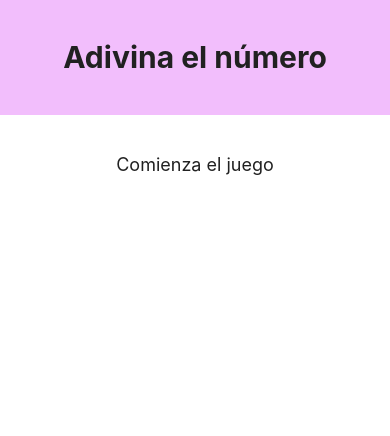
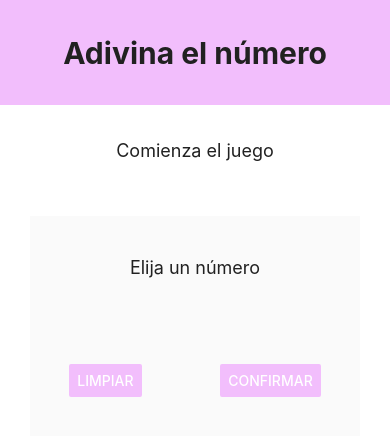
Before and after one commit to sotopro/clase02codehouse, a React Native app: screen / in a window 390 px wide. Shown: the top 436 px of the page. Built offline with nearby package versions, Linux system fonts and the light colour scheme.

Commit message:
[feature] - create card component & styles

```diff
--- a/App.js
+++ b/App.js
@@ -16,15 +16,16 @@ import {
 
 import Header from './src/components/molecules/header/index';
 import Title from './src/components/atoms/title/index';
-
+import Card from './src/components/molecules/card/index';
 
 const App = () => {
 
   return (
     <SafeAreaView style={styles.container}>
       <View style={styles.container}>
-        <Header />
-        <Title />
+        <Header title="Adivina el número" />
+        <Title text="Comienza el juego" />
+        <Card title="Elija un número" color="#F2BEFC" />
       </View>
     </SafeAreaView>
   );
--- a/src/components/atoms/title/index.js
+++ b/src/components/atoms/title/index.js
@@ -2,10 +2,10 @@ import React from 'react';
 import  {View, Text } from 'react-native';
 import { styles } from './styles';
 
-const Title = () => {
+const Title = ({text}) => {
     return (
         <View style={styles.container}>
-            <Text style={styles.text}>Comienza el juego</Text>
+            <Text style={styles.text}>{text}</Text>
         </View>
     )
 }
--- /dev/null
+++ b/src/components/molecules/card/index.js
@@ -0,0 +1,17 @@
+import React from 'react';
+import { View, Text, Button } from 'react-native';
+import { styles } from './styles';
+
+const Card = ({title, color}) => {
+    return (
+        <View style={styles.container}>
+            <Text style={styles.text}>{title}</Text>
+            <View style={styles.buttonContainer}>
+                <Button title="Limpiar" color={color} />
+                <Button title="Confirmar" color={color} />
+            </View>
+        </View>
+    )
+}
+
+export default Card;
--- /dev/null
+++ b/src/components/molecules/card/styles.js
@@ -0,0 +1,24 @@
+import { StyleSheet } from "react-native";
+
+export const styles = StyleSheet.create({
+  container: {
+    flexGrow: 0.25,
+    justifyContent: "space-around",
+    alignItems: 'center',
+    elevation: 2,
+    marginHorizontal: 30,
+    marginVertical: 20,
+    backgroundColor: '#fafafa'
+  },
+  text: {
+    fontSize: 18,
+    color: "#212121",
+  },
+  buttonContainer: {
+    width: "100%",
+    flexGrow: 0.05,
+    flexDirection: 'row',
+    justifyContent: 'space-around',
+    alignItems: 'center',
+  }
+  });
--- a/src/components/molecules/header/index.js
+++ b/src/components/molecules/header/index.js
@@ -2,10 +2,10 @@ import React from 'react';
 import { View, Text } from 'react-native';
 import { styles } from './styles';
 
-const Header = () => {
+const Header = ({title}) => {
     return (
         <View style={styles.container}>
-            <Text style={styles.text}>Adivina el número</Text>
+            <Text style={styles.text}>{title}</Text>
         </View>
     )
 }
```
